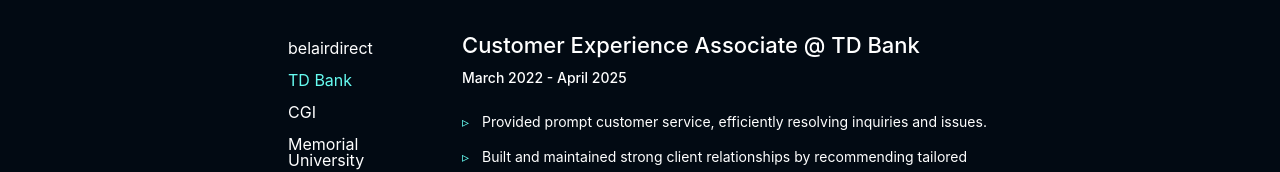
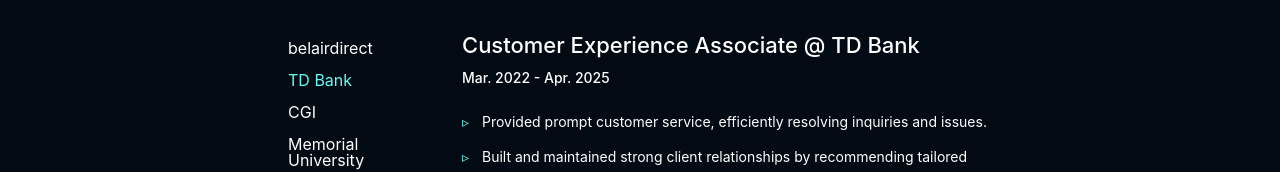
Before and after one commit to finowrin/portfolio, a React (Create React App) app: page / in a window 1280 px wide. Both pictures are taken after a click on the tab "TD Bank". Shown: the part 2489-2661 px from the top of the page. Built offline with nearby package versions, Linux system fonts and the light colour scheme.

Commit message:
consistent date format

```diff
--- a/src/components/experience/Experience.js
+++ b/src/components/experience/Experience.js
@@ -32,7 +32,7 @@
                         </div>
                         <div className="tab-pane fade" id="v-pills-tdbank" role="tabpanel" aria-labelledby="v-pills-tdbank-tab" tabIndex="0">
                             <h4>Customer Experience Associate @ TD Bank</h4>
-                            <p>March 2022 - April 2025</p>
+                            <p>Mar. 2022 - Apr. 2025</p>
                             <ul>
                                 <li>Provided prompt customer service, efficiently resolving inquiries and issues.</li>
                                 <li>Built and maintained strong client relationships by recommending tailored banking solutions.</li>
```
